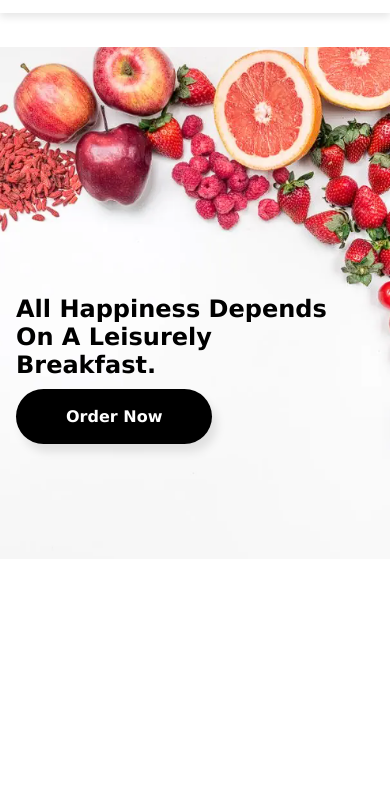
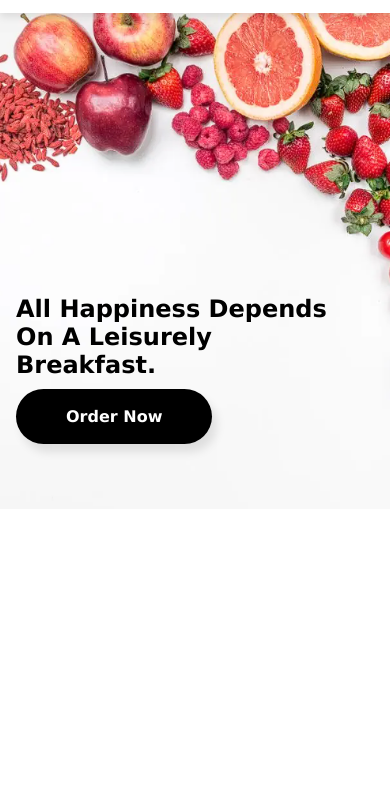
Before and after one commit to amansingh4545/food.github.io, a plain HTML site: page index.html in a window 390 px wide. Shown: the part 53-844 px from the top of the page. Drawn offline with Linux system fonts and the light colour scheme.

Commit message:
Update home.css

```diff
--- a/home.css
+++ b/home.css
@@ -114,7 +114,7 @@ header .fa-bars{
 @media only screen and (max-width: 600px){
     .home{
         background-size: 200%;
-        background-position: -180px 100px ;
+        background-position: -180px 50px ;
     }
 }
 
```
